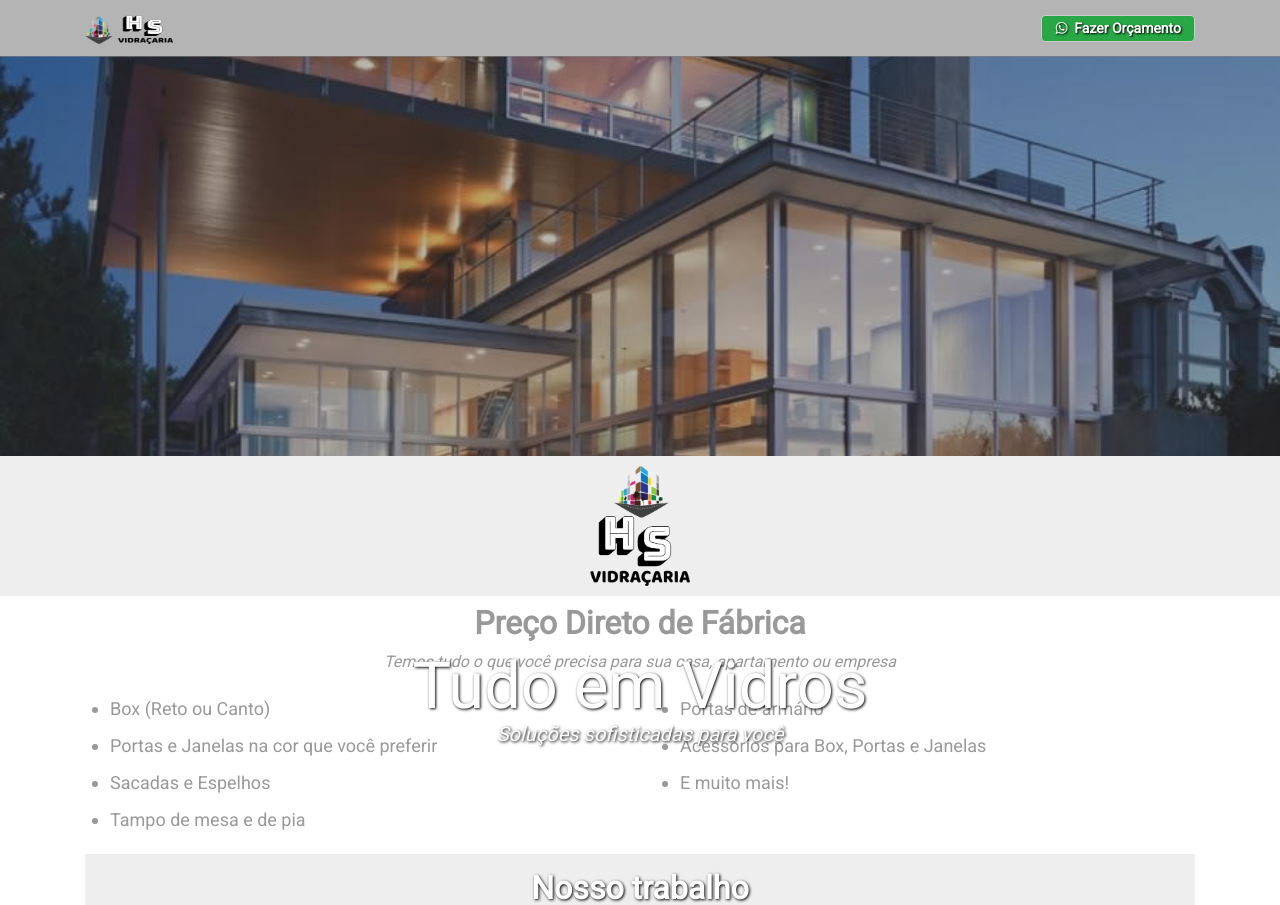
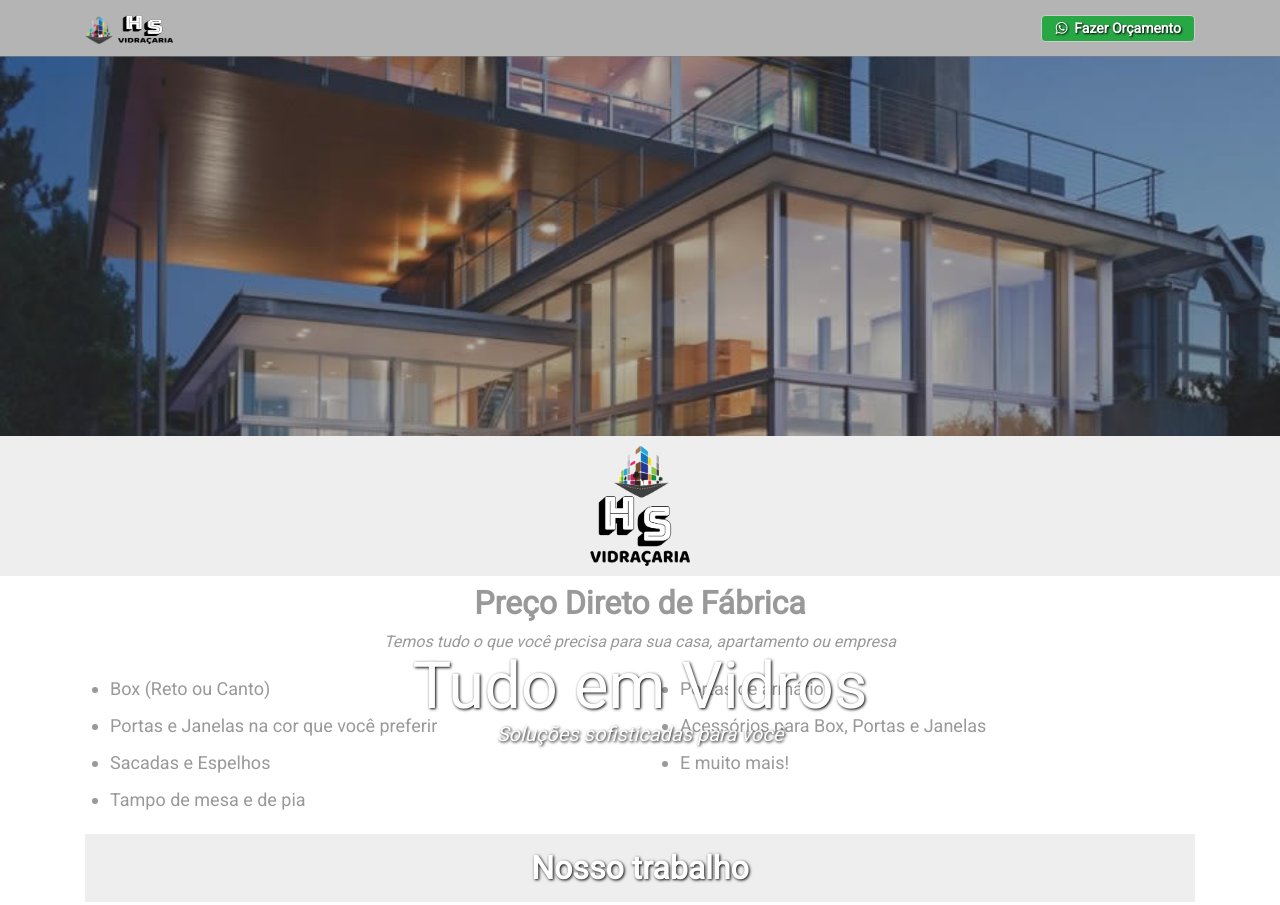
Before and after one commit to tibher/hsvidracaria.github.io, a plain HTML site: page index.html in a window 1280 px wide. Shown: the top 905 px of the page. Drawn offline with Linux system fonts and the light colour scheme.

Commit message:
HsVidracaria v0.1

```diff
--- a/index.html
+++ b/index.html
@@ -49,19 +49,17 @@
 
   <header>
     <div class="slide">
-      <div>
-		<div style="min-height: 400px;background: url('img/banner-bg.jpg') no-repeat center left;background-size: cover;">
-			<div class="carousel-caption d-none d-sm-block" style="margin-top: 55px;text-shadow: 1px 1px 3px #000;color: #fefefe;">
+		<div style="min-height: 380px;background: url('img/banner-bg.jpg') no-repeat center left;background-size: cover;">
+			<div class="carousel-caption d-none d-sm-block"
+				style="margin-top: 55px;text-shadow: 1px 1px 3px #000;color: #fefefe;">
 			  <h3 style="font-size: 65px;line-height:60px;">Tudo em Vidros</h3>
 			  <p style="font-size: 20px;line-height:20px;"><i>Soluções sofisticadas para você</i></p>
 			</div>
-			<div class="d-block d-sm-none" style="text-align: center;padding-top: 15px;text-shadow: 1px 1px 3px #000;color: #fefefe;">
+			<div class="carousel-caption d-block d-sm-none" style="text-align: center;padding-top: 15px;text-shadow: 1px 1px 3px #000;color: #fefefe;">
 			  <h3 style="font-size: 40px;line-height:35px;">Tudo em Vidros</h3>
 			  <p style="font-size: 16px;line-height:16px;"><i>Soluções sofisticadas para você</i></p>
 			</div>
-
 		</div>
-      </div>
     </div>
   </header>
 
```
